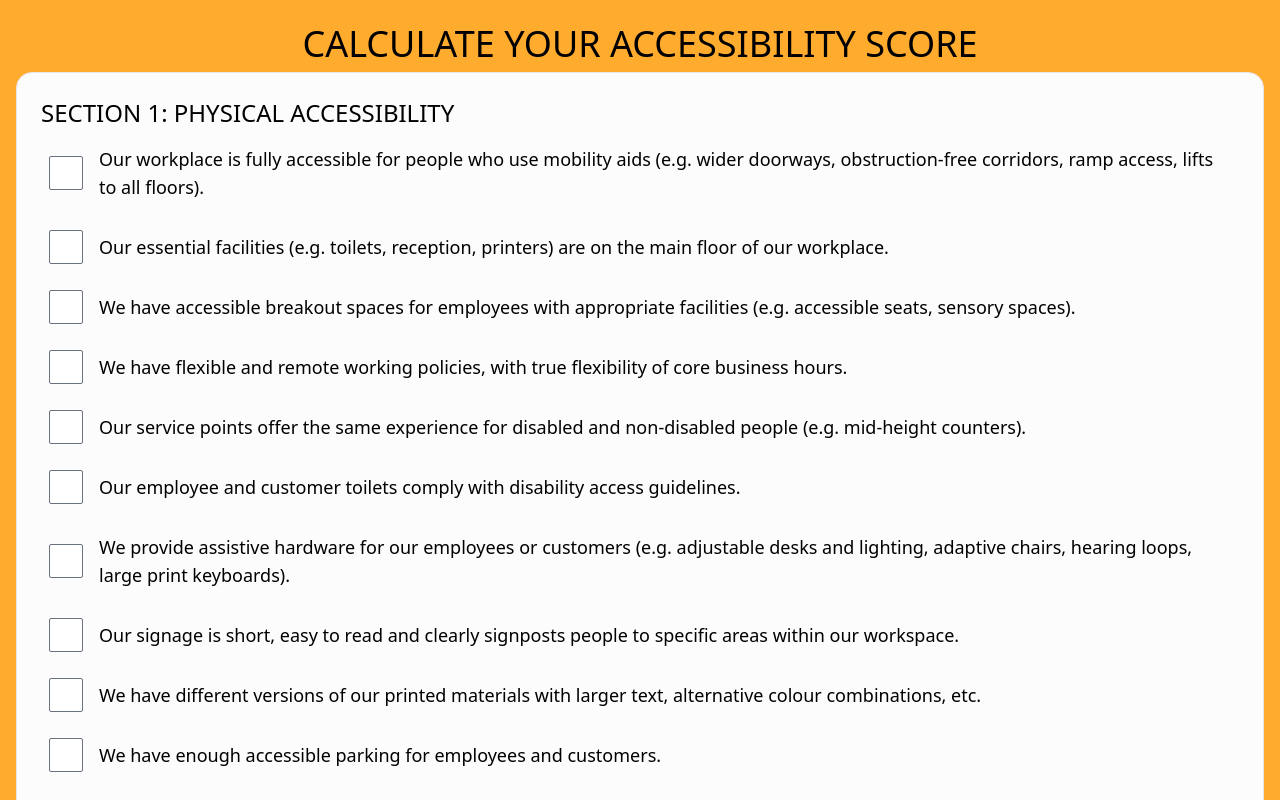
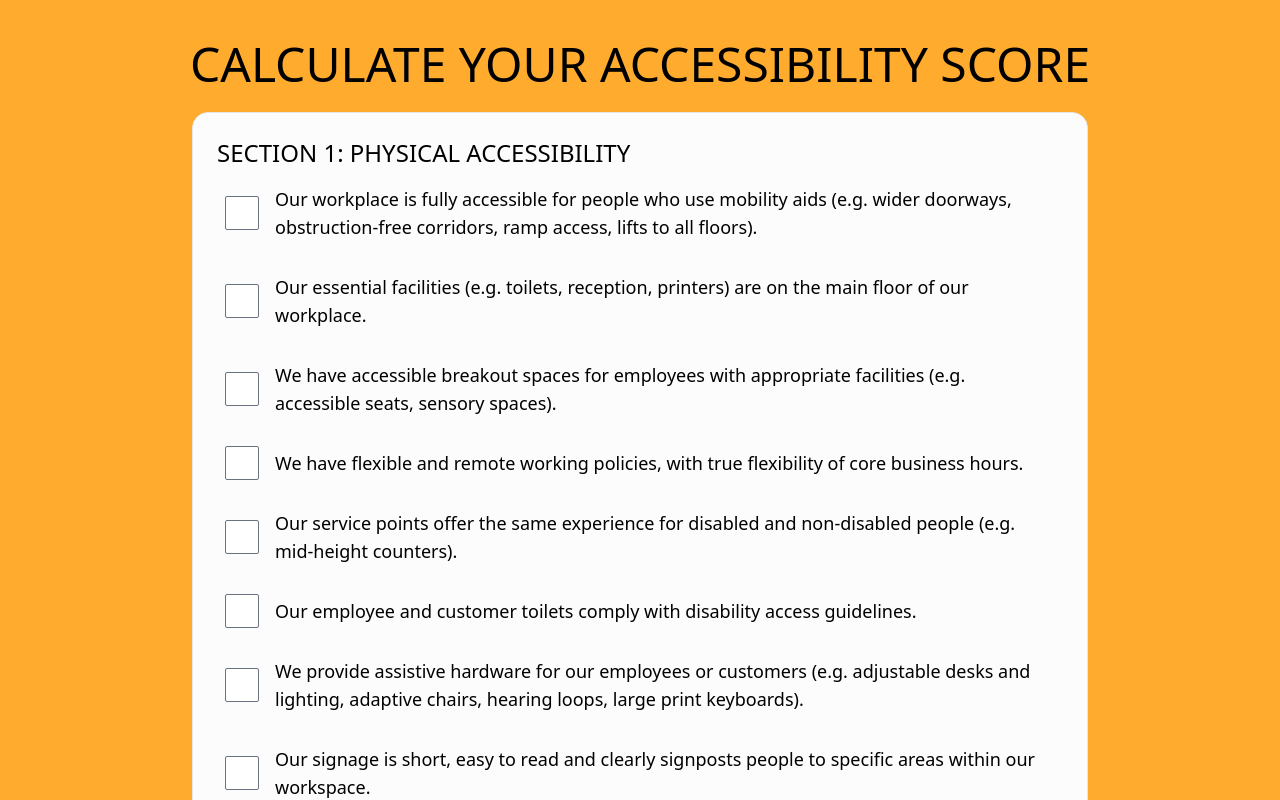
Before and after one commit to farmeroy/sic-accessibility-form, a React (Vite) app: page / in a window 1280 px wide. Shown: the top 800 px of the page. Built offline with nearby package versions, Linux system fonts and the light colour scheme.

Commit message:
sepearte quiz components and clear localStorage on return

```diff
--- a/src/App.tsx
+++ b/src/App.tsx
@@ -1,58 +1,34 @@
-import { useEffect, useState } from "react";
-import DigitalAccessibility from "./components/DigitalAccessibility";
-import PhysicalAccessibility from "./components/PhysicalAccessibility";
+import { useEffect } from "react";
 import { sections } from "./lib/list-config.json";
-import CultureAccessibility from "./components/CultureAccessibility";
-import FinalScore from "./components/FinalScore";
+import QuizItems from "./components/QuizItems";
 
 function App() {
-  const [physical, digital, culture] = sections;
-  const [section, setSection] = useState(1);
-
   useEffect(() => {
     // we will store the values of each
     // checkbox in local storage to access
     // them at the end of the quiz
     for (const section of sections) {
-      console.log({ section });
       if (!localStorage.getItem(section.title)) {
         localStorage.setItem(section.title, "[]");
       }
     }
+    return () => {
+      // remove all local storage items on reload
+      for (const section of sections) {
+        localStorage.removeItem(section.title);
+      }
+    };
   });
 
-  const handleNext = () => setSection((state) => (state += 1));
-  const handlePrevious = () => setSection((state) => (state -= 1));
   return (
-    <div className="p-4 bg-brandOrange">
-      <div className="flex w-full p-2">
-        <h1 className="mx-auto text-4xl text-black uppercase ">
+    <div className="p-4 mx-auto max-h-vh bg-brandOrange">
+      <div className="flex items-center justify-center w-full p-6 bg-brandOrange">
+        <h1 className="text-5xl text-black uppercase ">
           Calculate your accessibility score
         </h1>
       </div>
-      <div className="p-6 border rounded-2xl border-1 bg-offWhite">
-        {section == 1 ? (
-          <PhysicalAccessibility handleNext={handleNext} data={physical} />
-        ) : null}
-        {section == 2 ? (
-          <DigitalAccessibility
-            handleNext={handleNext}
-            handlePrevious={handlePrevious}
-            data={digital}
-          />
-        ) : null}
-        {section == 3 ? (
-          <CultureAccessibility
-            handleNext={handleNext}
-            handlePrevious={handlePrevious}
-            data={culture}
-          />
-        ) : null}
-        {section == 4 ? (
-          <FinalScore
-            sections={[physical.title, digital.title, culture.title]}
-          />
-        ) : null}
+      <div className="max-w-4xl mx-auto">
+        <QuizItems sections={sections} />
       </div>
     </div>
   );
--- a/src/components/PhysicalAccessibility.tsx
+++ b/src/components/PhysicalAccessibility.tsx
@@ -14,7 +14,8 @@ const PhysicalAccessibility = ({
   handleNext,
 }: PhysicalAccessibilityProps) => {
   return (
-    <>
+    <div className="">
+      <div className="h=0 flex-grow overflow-y-auto ">
         <CheckList section="SECTION 1" title={data.title} items={data.items} />
         <div className="flex">
           <button
@@ -24,7 +25,8 @@ const PhysicalAccessibility = ({
             Next
           </button>
         </div>
-    </>
+      </div>
+    </div>
   );
 };
 
--- /dev/null
+++ b/src/components/QuizItems.tsx
@@ -0,0 +1,39 @@
+import DigitalAccessibility from "./DigitalAccessibility";
+import CultureAccessibility from "./CultureAccessibility";
+import FinalScore from "./FinalScore";
+import PhysicalAccessibility from "./PhysicalAccessibility";
+import { useState } from "react";
+
+const QuizItems = ({ sections }) => {
+  const [physical, digital, culture] = sections;
+  const [section, setSection] = useState(1);
+  const handleNext = () => setSection((state) => (state += 1));
+  const handlePrevious = () => setSection((state) => (state -= 1));
+
+  return (
+    <div className="p-6 border rounded-2xl border-1 bg-offWhite">
+      {section == 1 ? (
+        <PhysicalAccessibility handleNext={handleNext} data={physical} />
+      ) : null}
+      {section == 2 ? (
+        <DigitalAccessibility
+          handleNext={handleNext}
+          handlePrevious={handlePrevious}
+          data={digital}
+        />
+      ) : null}
+      {section == 3 ? (
+        <CultureAccessibility
+          handleNext={handleNext}
+          handlePrevious={handlePrevious}
+          data={culture}
+        />
+      ) : null}
+      {section == 4 ? (
+        <FinalScore sections={[physical.title, digital.title, culture.title]} />
+      ) : null}
+    </div>
+  );
+};
+
+export default QuizItems;
```
Lines whose indentation alone changed are shown as unchanged.
